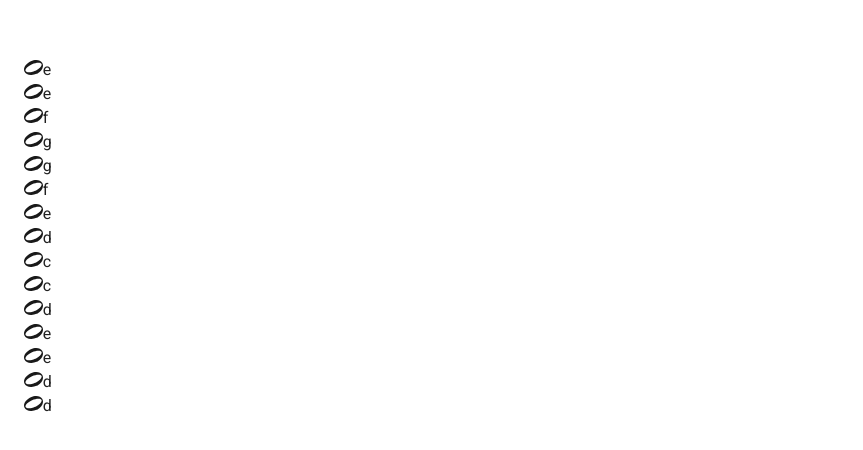
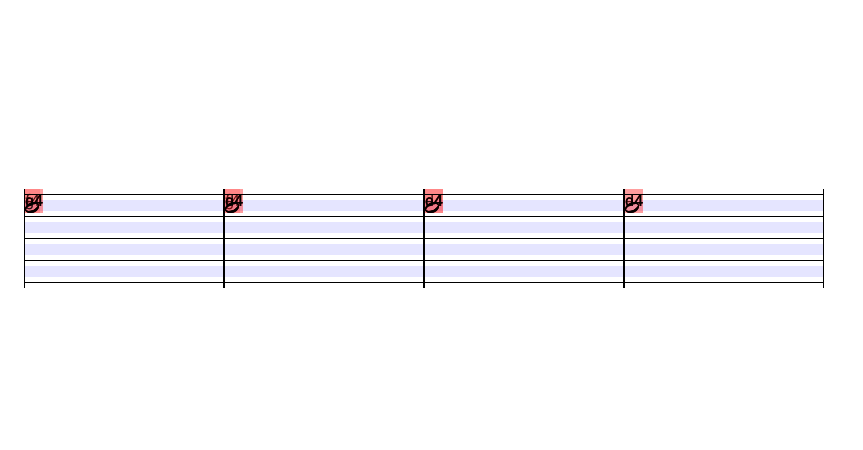
Before and after one commit to archdev-ca/react-music-composer, a React (Vite) app: page / in a window 1280 px wide. Shown: the part 162-612 px from the top of the page, without its empty margins (0-863 px from the left). Built offline with nearby package versions, Linux system fonts and the light colour scheme.

Commit message:
WIP: Note positions

```diff
--- a/src/features/composer/bar.tsx
+++ b/src/features/composer/bar.tsx
@@ -1,3 +1,4 @@
+import { Box, Stack, styled } from '@mui/material';
 import type { Beat as BeatData, Clef } from '../../types';
 import Beat from './beat';
 
@@ -6,9 +7,35 @@ type Props = {
   beats: BeatData[];
 };
 
+const Space = styled(Box)(() => ({
+  height: '11px',
+  backgroundColor: 'rgba(0,0, 255, .1)'
+}));
+const Line = styled(Box)(() => ({
+  height: '11px',
+  position: 'relative',
+  '&:after': {
+    content: `${'" "'}`,
+    height: '1px',
+    display: 'block',
+    backgroundColor: '#000',
+    position: 'absolute',
+    left: 0,
+    right: 0,
+    top: '5px'
+  }
+}));
+
 function Bar({ clef, beats }: Props) {
   return (
-    <div>
+    <Stack
+      sx={{
+        position: 'relative',
+        minWidth: '200px',
+        borderRight: '1px solid #000',
+        borderLeft: '1px solid #000'
+      }}
+    >
       {beats?.length &&
         beats.map((beat, i) => (
           <Beat
@@ -19,7 +46,16 @@ function Bar({ clef, beats }: Props) {
             span={beat.span}
           />
         ))}
-    </div>
+      <Line />
+      <Space />
+      <Line />
+      <Space />
+      <Line />
+      <Space />
+      <Line />
+      <Space />
+      <Line />
+    </Stack>
   );
 }
 
--- a/src/features/composer/beat.tsx
+++ b/src/features/composer/beat.tsx
@@ -1,3 +1,4 @@
+import { Box } from '@mui/material';
 import type { Note as NoteData, NoteDuration } from '../../types';
 import Note from './note';
 
@@ -10,7 +11,7 @@ type Props = {
 
 function Beat({ isRest, span, notes, duration }: Props) {
   return (
-    <div>
+    <Box sx={{ position: 'absolute', backgroundColor: 'rgba(255,0,0,.15)' }}>
       {notes?.length &&
         notes.map((note, i) => (
           <Note
@@ -21,7 +22,7 @@ function Beat({ isRest, span, notes, duration }: Props) {
             accidental={note.accidental}
           />
         ))}
-    </div>
+    </Box>
   );
 }
 
--- a/src/features/composer/note.tsx
+++ b/src/features/composer/note.tsx
@@ -23,12 +23,22 @@ const NoteAccidental: Record<number, string> = {
   1: '#'
 };
 
-function Note({ noteKey, duration, accidental }: Props) {
+const style = {
+  bottom: 0
+};
+
+function Note({ noteKey, duration, accidental, octave }: Props) {
   return (
     <>
-      <Box component="img" sx={{ height: '15px' }} src={NoteAssets[duration]} alt="" />
+      <Box
+        component="img"
+        sx={{ height: '11px', position: 'absolute', ...style }}
+        src={NoteAssets[duration]}
+        alt=""
+      />
       <span>
         {noteKey}
+        {octave}
         {NoteAccidental[accidental]}
       </span>
     </>
--- a/src/features/composer/staff.tsx
+++ b/src/features/composer/staff.tsx
@@ -1,3 +1,4 @@
+import { Stack } from '@mui/material';
 import type { Clef, Bar as BarData } from '../../types';
 import Bar from './bar';
 
@@ -8,7 +9,9 @@ type Props = {
 
 function Staff({ clef, bars }: Props) {
   return (
-    <div>{bars.length && bars.map((bar, i) => <Bar key={i} beats={bar.beats} clef={clef} />)}</div>
+    <Stack direction="row">
+      {bars.length && bars.map((bar, i) => <Bar key={i} beats={bar.beats} clef={clef} />)}
+    </Stack>
   );
 }
 
```
